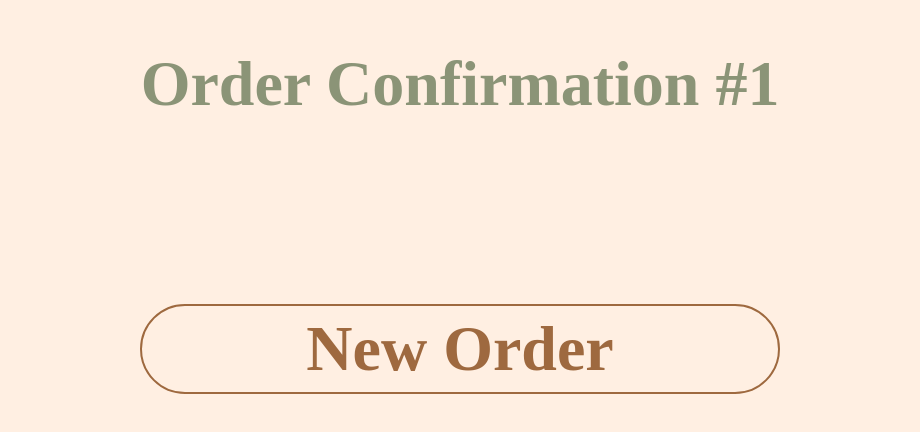
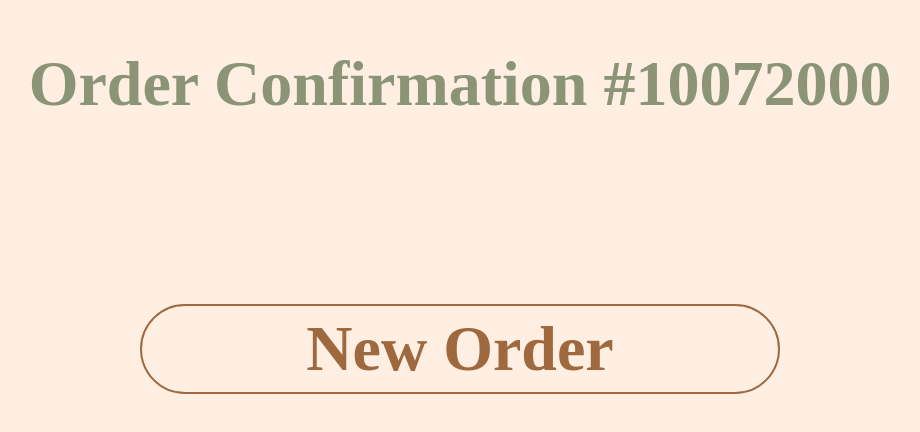
Before and after one commit to jrlehan451/CSCE_331_Project3_Render_Repo, a React (Create React App) app in the folder alley_gui/frontend/main_gui/: page /customer_checkout in a window 1280 px wide. Shown: the part 136-568 px from the top of the page, without its empty margins (180-1100 px from the left). Built offline with nearby package versions, Linux system fonts and the light colour scheme; no server answers.

Commit message:
random number generated for checkout order number

```diff
--- a/alley_gui/frontend/main_gui/src/pages/CustomerCheckout.jsx
+++ b/alley_gui/frontend/main_gui/src/pages/CustomerCheckout.jsx
@@ -11,7 +11,7 @@ const Checkout = () => {
   return (
     <div className="checkout-background">
         <div className="container">
-            <h1 className="confirmation">Order Confirmation #1</h1>
+            <h1 className="confirmation">Order Confirmation #{Math.floor((Math.random() * Date.now())/100000)}</h1>
         </div>
 
         <div className="new-order">
```
